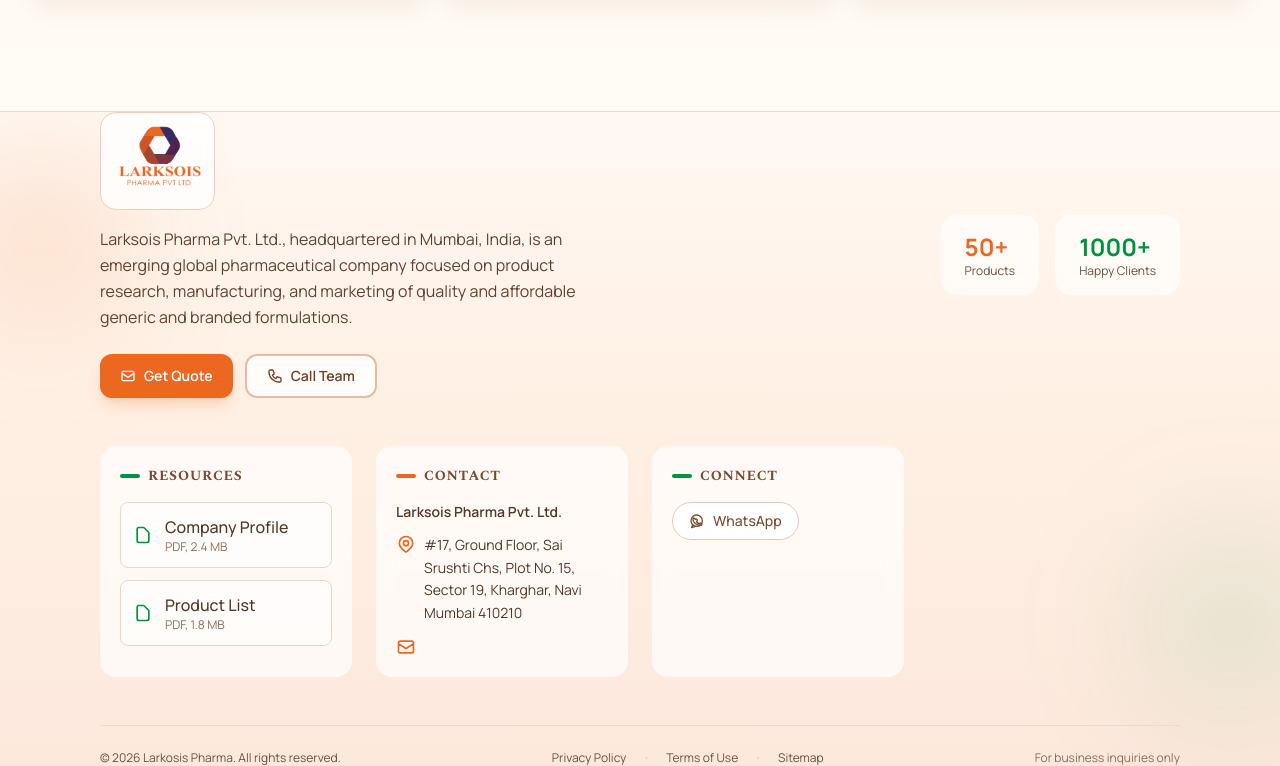
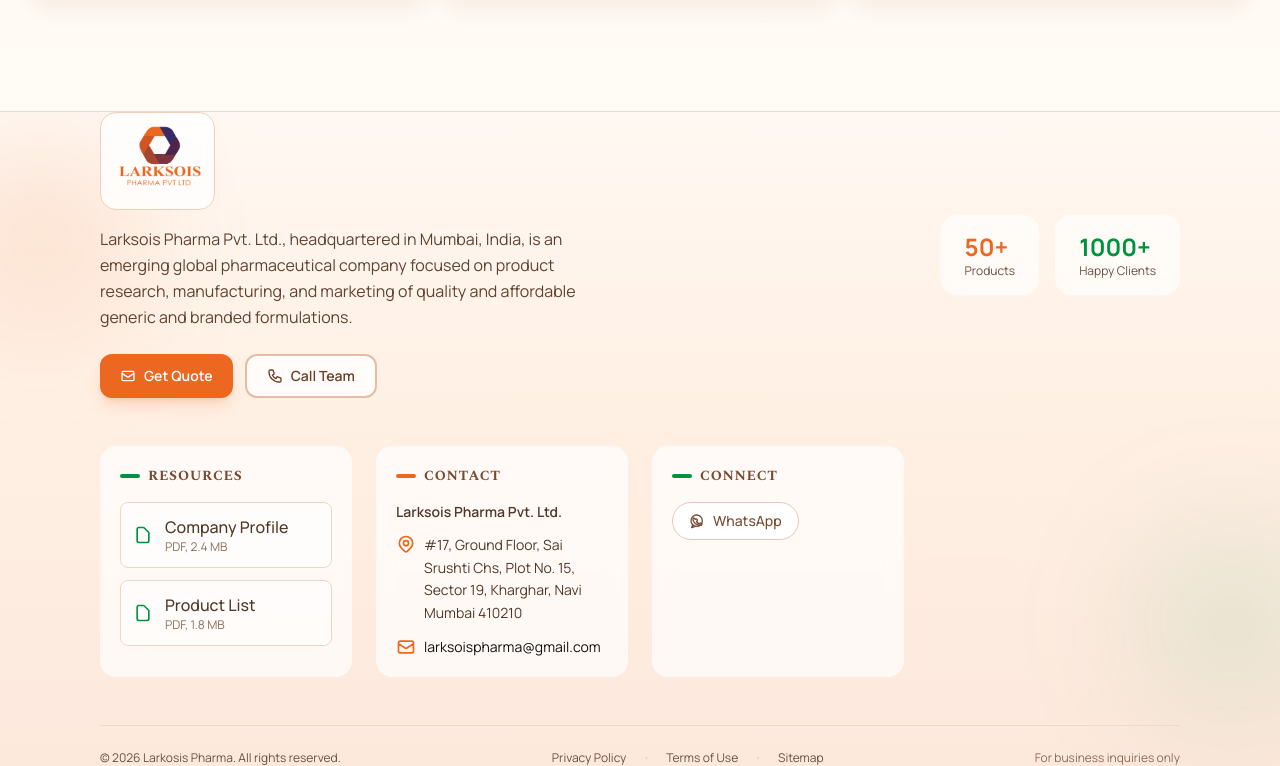
Before and after one commit to Prathamesh0008/larkosis, a Next.js app: page / in a window 1280 px wide. Shown: the part 2503-3269 px from the top of the page. Built offline with nearby package versions, Linux system fonts and the light colour scheme.

Commit message:
Fix property name from 'companyProfile' to 'email'

```diff
--- a/data/companyProfile.js
+++ b/data/companyProfile.js
@@ -1,7 +1,7 @@
 export const companyProfile = {
   brand: "Larksois Pharma",
   legalName: "Larksois Pharma Pvt. Ltd.",
- companyProfile: "larksoispharma@gmail.com",
+ email: "larksoispharma@gmail.com",
 
   website: "https://www.larksoispharma.com",
   officeAddress:
```
